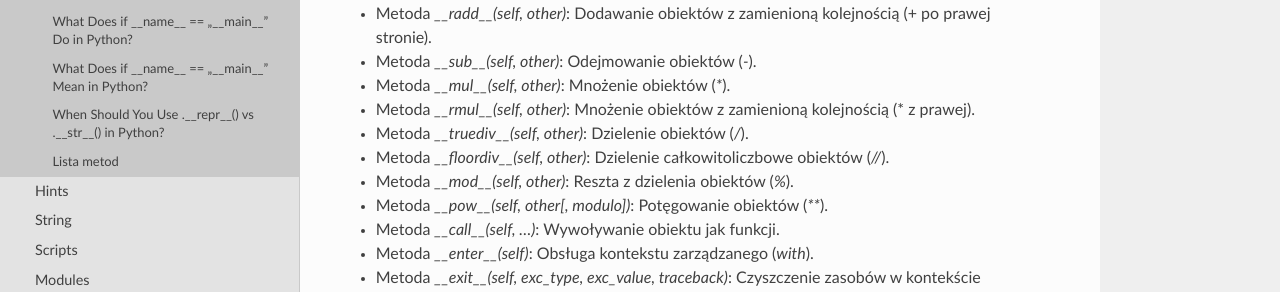
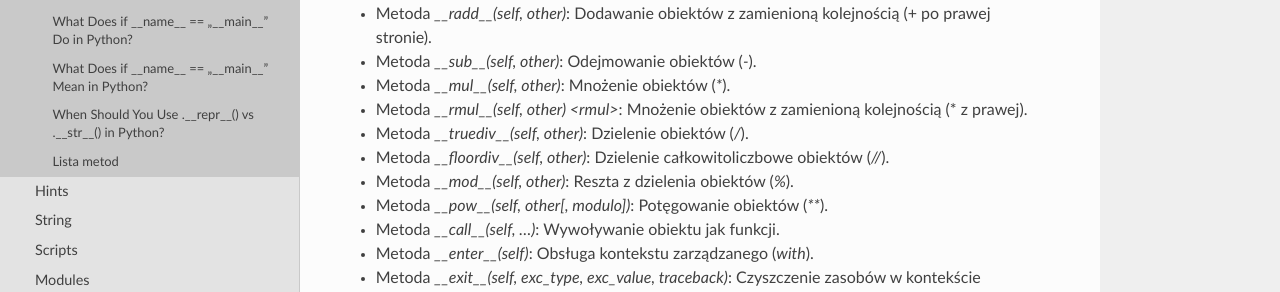
Before and after one commit to limielski/UsingSphinx, a Sphinx documentation site: the page built from docs/source/python/dunder/index.rst, in a window 1280 px wide and 900 px high, scrolled down 680 px. Shown: the part 158-450 px from the top of the window. Built offline with Sphinx 7.4.7 and the Read the Docs theme 2.0.0, drawn with Linux system fonts in a browser that asks for light colours; some of the changed lines change nothing that is shown.

Commit message:
added rmul, dunder-list-inde change index

```diff
--- a/docs/source/python/dunder/index.rst
+++ b/docs/source/python/dunder/index.rst
@@ -34,7 +34,7 @@
 * Metoda `__radd__(self, other)`: Dodawanie obiektów z zamienioną kolejnością (+ po prawej stronie).
 * Metoda `__sub__(self, other)`: Odejmowanie obiektów (`-`).
 * Metoda `__mul__(self, other)`: Mnożenie obiektów (`*`).
-* Metoda `__rmul__(self, other)`: Mnożenie obiektów z zamienioną kolejnością (* z prawej).
+* Metoda `__rmul__(self, other) <rmul>`: Mnożenie obiektów z zamienioną kolejnością (* z prawej).
 * Metoda `__truediv__(self, other)`: Dzielenie obiektów (`/`).
 * Metoda `__floordiv__(self, other)`: Dzielenie całkowitoliczbowe obiektów (`//`).
 * Metoda `__mod__(self, other)`: Reszta z dzielenia obiektów (`%`).
```
